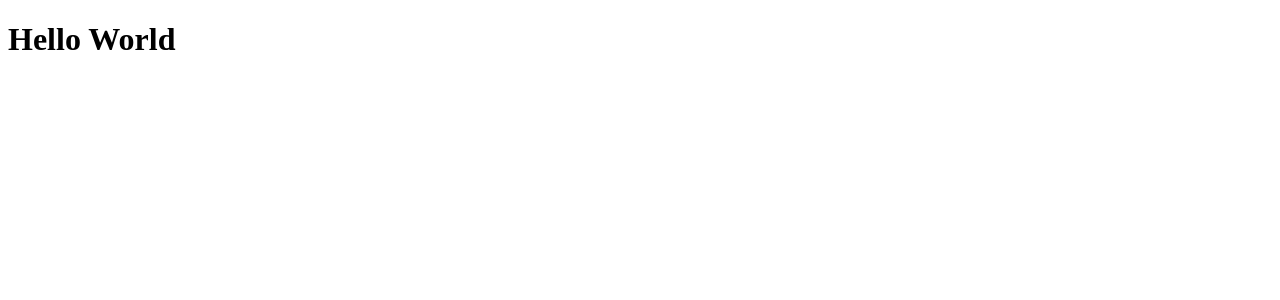
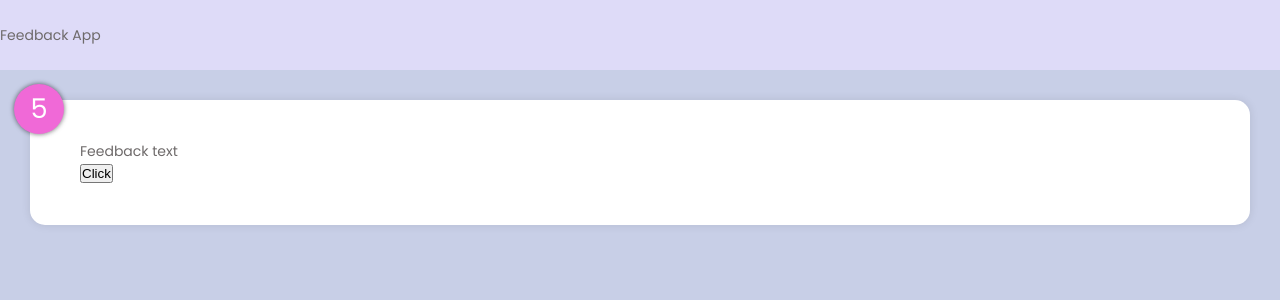
Before and after one commit to samazevedo/feedback-app, a React (Create React App) app: page / in a window 1280 px wide. Shown: the top 300 px of the page. Built offline with nearby package versions, Linux system fonts and the light colour scheme.

Commit message:
add feedback item component and styling

```diff
--- a/src/App.jsx
+++ b/src/App.jsx
@@ -1,9 +1,14 @@
-import React from 'react'
+import React, { Fragment } from 'react'
+import { Header } from './components/Header.component'
+import { FeedbackItem } from './FeedbackItem.component'
 
 export default function App() {
     return (
-        <div>
-            <h1>Hello World</h1>
-        </div>
+        <Fragment>
+            <Header />
+            <div className='container'>
+                <FeedbackItem />
+            </div>
+        </Fragment>
     )
 }
--- /dev/null
+++ b/src/FeedbackItem.component.jsx
@@ -0,0 +1,21 @@
+import React, { useState } from 'react'
+
+export const FeedbackItem = () => {
+    const [rating, setRating] = useState(5)
+    const [text, setText] = useState('Feedback text')
+
+    const handleClick = () => {
+        setRating((prev) => {
+            return prev + 1
+        })
+    }
+    return (
+        <div className='card'>
+            <div className='num-display'>{rating}</div>
+            <div className='text-display'>
+                <p>{text}</p>
+            </div>
+            <button onClick={handleClick}>Click</button>
+        </div>
+    )
+}
--- /dev/null
+++ b/src/components/Header.component.jsx
@@ -0,0 +1,24 @@
+import React from 'react'
+import PropTypes from 'prop-types'
+
+export const Header = ({ title, bgColor, textColor }) => {
+    const headerStyle = {
+        backgroundColor: bgColor,
+        color: textColor,
+    }
+    return (
+        <header style={headerStyle}>
+            <div className='container'>{title}</div>
+        </header>
+    )
+}
+Header.defaultProps = {
+    title: 'Feedback App',
+    bgColor: '#DEDBF8',
+    textColor: '#6e6a6a',
+}
+Header.PropTypes = {
+    title: PropTypes.string.isRequired,
+    bgColor: PropTypes.string,
+    textColor: PropTypes.string,
+}
--- a/src/index.css
+++ b/src/index.css
@@ -0,0 +1,62 @@
+@import url(http://fonts.googleapis.com/css?family=Poppins&display=swap);
+* {
+    box-sizing: border-box;
+    margin: 0;
+    padding: 0;
+}
+body {
+    font-family: 'Poppins', sans-serif;
+    font-size: 14px;
+    line-height: 1.6;
+    color: #6e6a6a;
+    background-color: #c8cfe7;
+}
+header {
+    height: 70px;
+    with: 100%;
+    display: flex;
+    justify-content: space-between;
+    align-items: center;
+    margin-bottom: 30px;
+}
+.card {
+    background-color: #fff;
+    color: #6e6a6a;
+    border-radius: 15px;
+    box-shadow: 0px 0px 10px rgba(0, 0, 0, 0.1);
+    padding: 40px 50px;
+    margin: 20px 30px;
+    position: relative;
+}
+.card h2 {
+    font-size: 22px;
+    font-weight: 600;
+    text-align: center;
+}
+.rating {
+    display: flex;
+    justify-content: center;
+    align-items: center;
+    margin: 30px 0 40px 0;
+}
+.rating li,
+.num-display {
+    position: relative;
+    width: 50px;
+    height: 50px;
+    padding: 10px;
+}
+.num-display {
+    display: flex;
+    align-items: center;
+    justify-content: center;
+    font-size: 1.7rem;
+    color: #fff;
+    border: none;
+    border-radius: 50%;
+    position: absolute;
+    top: -1rem;
+    left: -1rem;
+    background-color: #f069d7;
+    box-shadow: 0px 0px 5px rgba(0, 0, 0, 0.5), 0px 0px 5px rgba(0, 0, 0, 0.1);
+}
```
